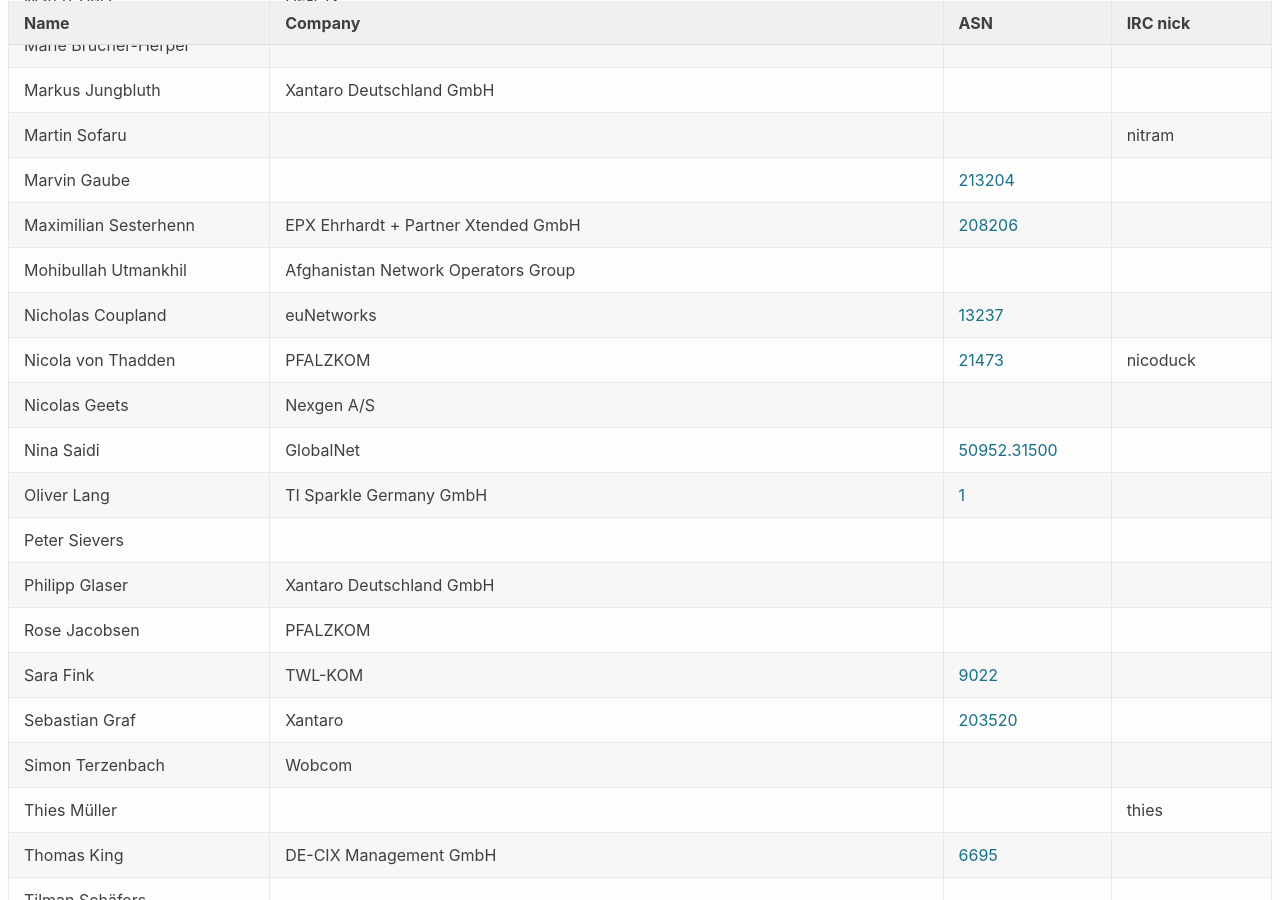
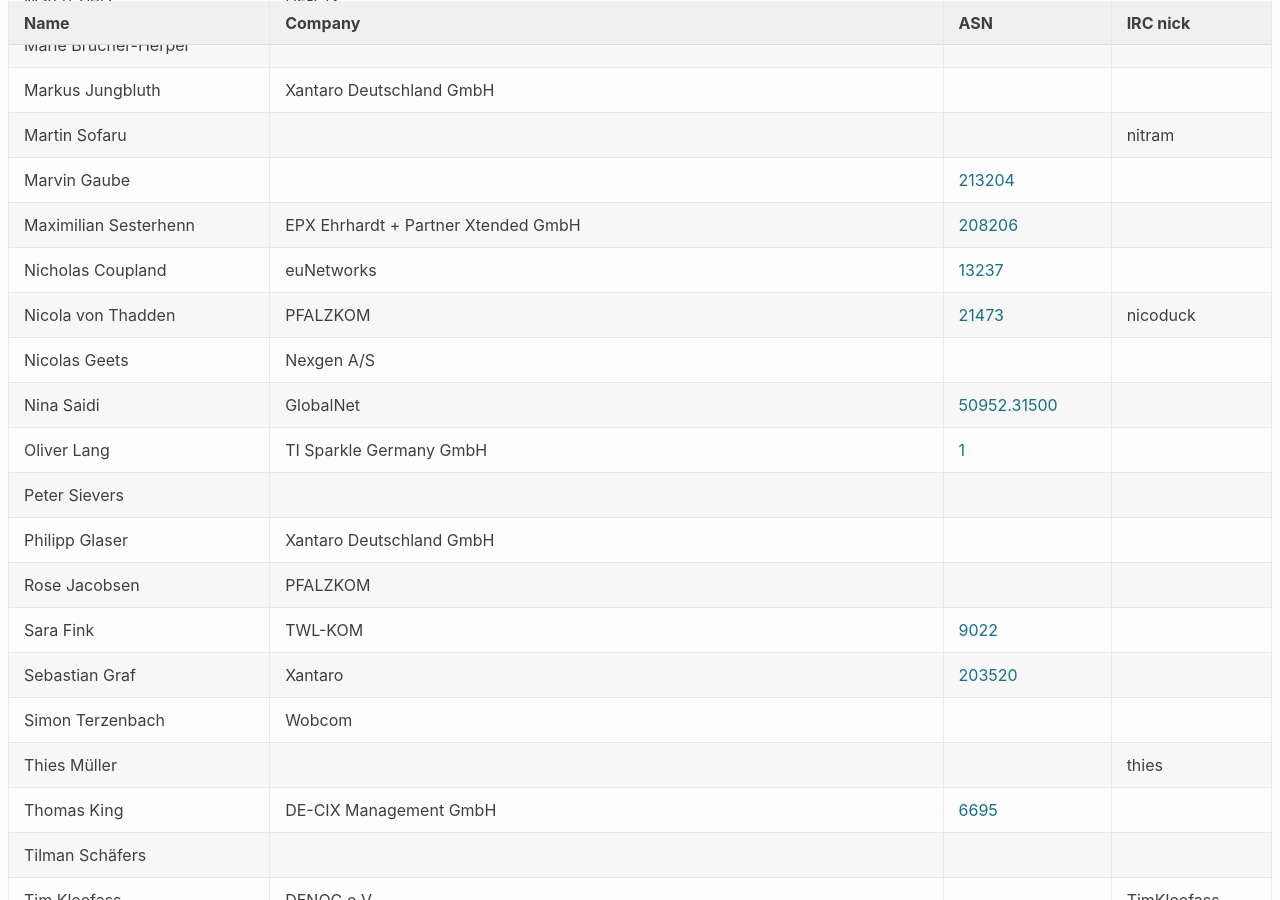
Before and after one commit to denog/pretix-attendeelist, a Jekyll site: the page built from denogmeetup24-01/index.markdown, in a window 1280 px wide and 900 px high, scrolled down 1066 px. Built offline with Jekyll 4.4.1, drawn with Linux system fonts in a browser that asks for light colours.

Commit message:
Latest data: Wed Feb  7 16:11:05 UTC 2024

```diff
--- a/_data/attendees_denogmeetup24-01.json
+++ b/_data/attendees_denogmeetup24-01.json
@@ -168,12 +168,6 @@
     "asn": "208206"
   },
   {
-    "name": "Mohibullah Utmankhil",
-    "company": "Afghanistan Network Operators Group",
-    "irc": null,
-    "asn": null
-  },
-  {
     "name": "Nicholas Coupland",
     "company": "euNetworks",
     "irc": null,
```
